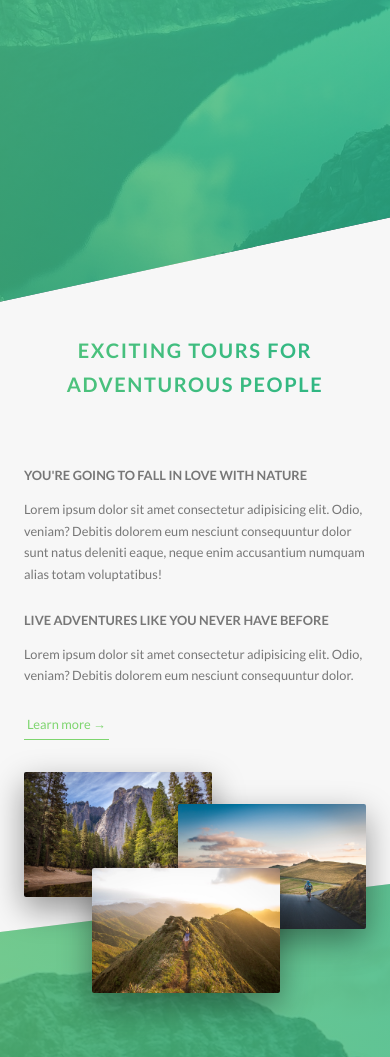
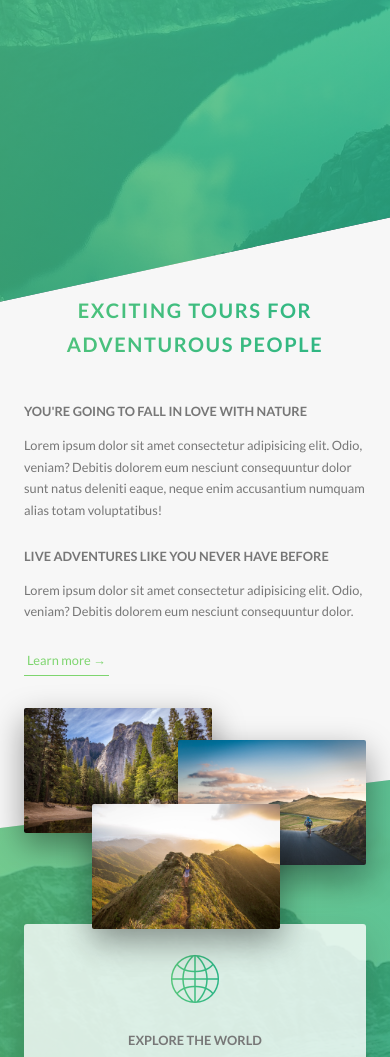
Before and after one commit to MnqobiSB/natours-sass-project, a website: page index.html in a window 390 px wide. Shown: the part 500-1557 px from the top of the page. Drawn offline with Linux system fonts and the light colour scheme.

Commit message:
Testing phone size media-query

```diff
--- a/sass/base/_utilities.scss
+++ b/sass/base/_utilities.scss
@@ -7,9 +7,17 @@
 }
 .u-margin-bottom-medium {
 	margin-bottom: 4rem !important;
+
+	@include respond(tab-port) {
+		margin-bottom: 3rem !important;
+	}
 }
 .u-margin-bottom-big {
 	margin-bottom: 8rem !important;
+
+	@include respond(tab-port) {
+		margin-bottom: 5rem !important;
+	}
 }
 .u-margin-top-big {
 	margin-top: 8rem !important;
--- a/sass/layout/_footer.scss
+++ b/sass/layout/_footer.scss
@@ -11,6 +11,10 @@
 	&__logo-box {
 		text-align: center;
 		margin-bottom: 8rem;
+
+		@include respond(tab-port) {
+			margin-bottom: 6rem;
+		}
 	}
 
 	&__logo {
--- a/sass/pages/_home.scss
+++ b/sass/pages/_home.scss
@@ -2,6 +2,10 @@
 	background-color: $color-grey-light-1;
 	padding: 25rem 0;
 	margin-top: -20vh;
+
+	@include respond(tab-port) {
+		padding: 20rem 0;
+	}
 }
 
 .section-features {
@@ -20,17 +24,29 @@
 	& > * {
 		transform: skewY(7deg);
 	}
+
+	@include respond(tab-port) {
+		padding: 15rem 0;
+	}
 }
 
 .section-tours {
 	background-color: $color-grey-light-1;
 	padding: 25rem 0 15rem 0;
 	margin-top: -10rem;
+
+	@include respond(tab-port) {
+		padding: 20rem 0 10rem 0;
+	}
 }
 
 .section-stories {
 	position: relative;
 	padding: 15rem 0;
+
+	@include respond(tab-port) {
+		padding: 10rem 0;
+	}
 }
 
 .section-book {
@@ -40,6 +56,10 @@
 		$color-primary-light,
 		$color-primary-dark
 	);
+
+	@include respond(tab-port) {
+		padding: 10rem 0;
+	}
 }
 .book {
 	background-image: linear-gradient(
```
Also changed, not shown: css/style.css.
